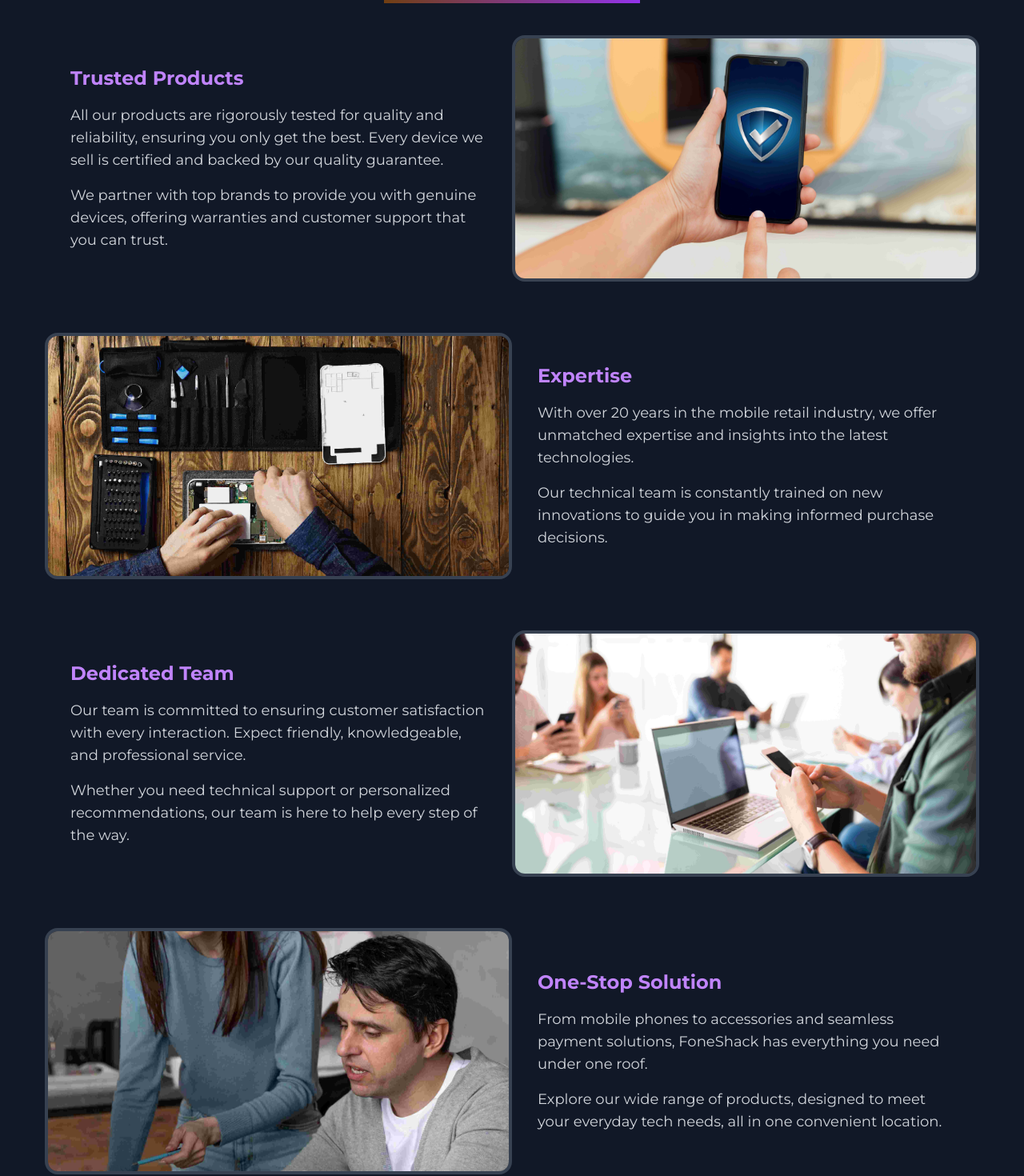
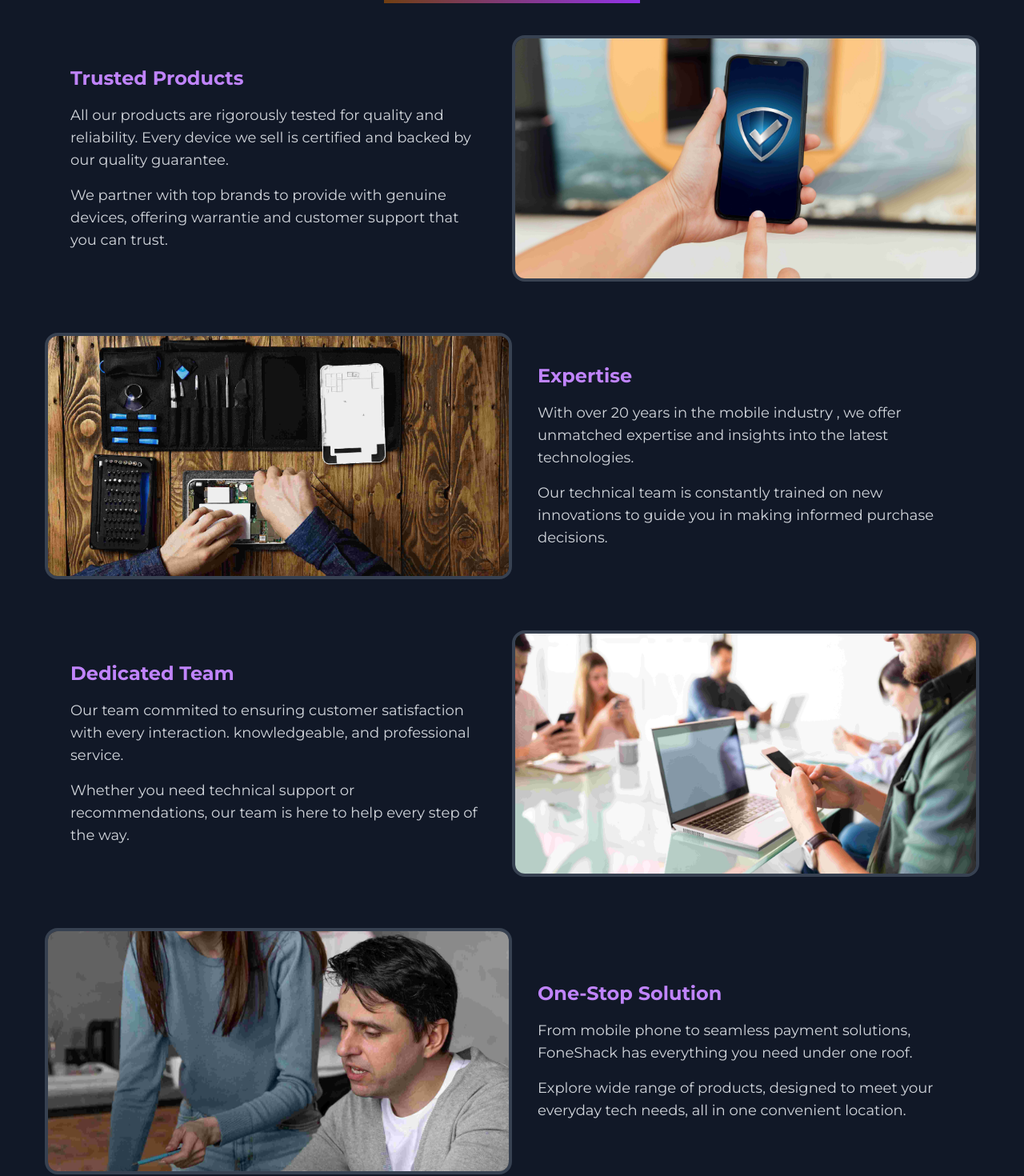
Before and after one commit to RakeshAnarajula/foneshack, a React (Vite) app: page / in a window 1280 px wide. Shown: the part 2100-3570 px from the top of the page at 80% size. Built offline with nearby package versions, Linux system fonts and the light colour scheme.

Commit message:
update changes here

```diff
--- a/src/Components/Whyfoneshack.jsx
+++ b/src/Components/Whyfoneshack.jsx
@@ -37,15 +37,15 @@ const WhyChooseFoneShack = () => {
     {
       title: "Trusted Products",
       description:
-        "All our products are rigorously tested for quality and reliability, ensuring you only get the best. Every device we sell is certified and backed by our quality guarantee.",
+        "All our products are rigorously tested for quality and reliability. Every device we sell is certified and backed by our quality guarantee.",
       extraContent:
-        "We partner with top brands to provide you with genuine devices, offering warranties and customer support that you can trust.",
+        "We partner with top brands to provide with genuine devices, offering warrantie and customer support that you can trust.",
       imgSrc: "/trusted.jpg",
     },
     {
       title: "Expertise",
       description:
-        "With over 20 years in the mobile retail industry, we offer unmatched expertise and insights into the latest technologies.",
+        "With over 20 years in the mobile industry , we offer unmatched expertise and insights into the latest technologies.",
       extraContent:
         "Our technical team is constantly trained on new innovations to guide you in making informed purchase decisions.",
       imgSrc: "/expertise.jpg",
@@ -53,17 +53,17 @@ const WhyChooseFoneShack = () => {
     {
       title: "Dedicated Team",
       description:
-        "Our team is committed to ensuring customer satisfaction with every interaction. Expect friendly, knowledgeable, and professional service.",
+        "Our team commited to ensuring customer satisfaction with every interaction. knowledgeable, and professional service.",
       extraContent:
-        "Whether you need technical support or personalized recommendations, our team is here to help every step of the way.",
+        "Whether you need technical support or recommendations, our team is here to help every step of the way.",
       imgSrc: "/dedicated team.jpg",
     },
     {
       title: "One-Stop Solution",
       description:
-        "From mobile phones to accessories and seamless payment solutions, FoneShack has everything you need under one roof.",
+        "From mobile phone to seamless payment solutions, FoneShack has everything you need under one roof.",
       extraContent:
-        "Explore our wide range of products, designed to meet your everyday tech needs, all in one convenient location.",
+        "Explore wide range of products, designed to meet your everyday tech needs, all in one convenient location.",
       imgSrc: "/one step solution.jpg",
     },
   ];
```
